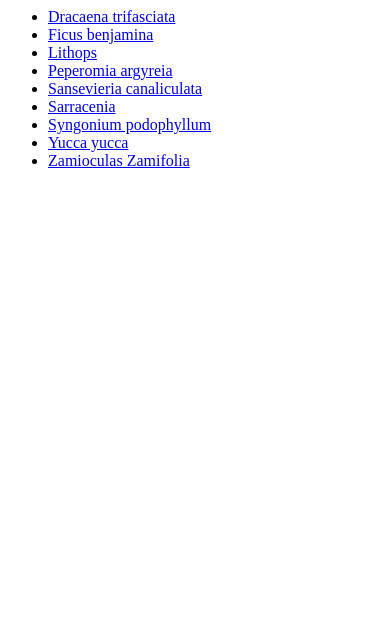
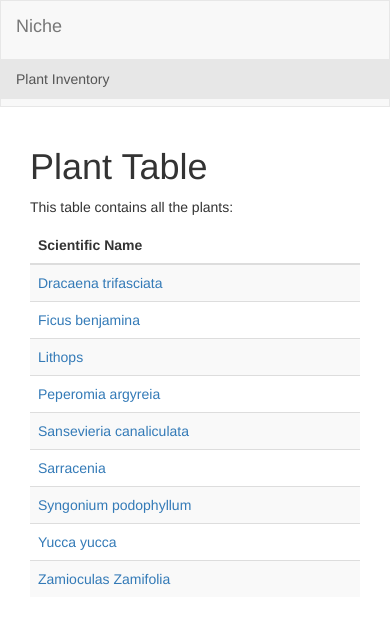
Before and after one commit to Pentokeji/niche, a Django app: page /houseplants in a window 390 px wide. Shown: the top 624 px of the page. Run offline with Django 3.2, Linux system fonts and the light colour scheme; data comes from the database, SQL or seed files in the repository; some libraries are stand-ins or nearby versions.

Commit message:
layout changes

```diff
--- /dev/null
+++ b/niche/niche/houseplants/templates/houseplants/base.html
@@ -0,0 +1,46 @@
+{% load static %}
+<!DOCTYPE html>
+<html lang="en">
+<head>
+  <title>Bootstrap Example</title>
+  <meta charset="utf-8">
+  <meta name="viewport" content="width=device-width, initial-scale=1">
+  <link rel="stylesheet" href="https://maxcdn.bootstrapcdn.com/bootstrap/3.4.1/css/bootstrap.min.css">
+  <script src="https://ajax.googleapis.com/ajax/libs/jquery/3.5.1/jquery.min.js"></script>
+  <script src="https://maxcdn.bootstrapcdn.com/bootstrap/3.4.1/js/bootstrap.min.js"></script>
+</head>
+<body>
+<header class="site-header">
+<nav class="navbar navbar-default">
+  <div class="container-fluid">
+    <div class="navbar-header">
+      <a class="navbar-brand" href="{% url 'index' %}">Niche</a>
+    </div>
+    <ul class="nav navbar-nav">
+      <li class="active"><a href="{% url 'index' %}">Plant Inventory</a></li>
+    </ul>
+  </div>
+</nav>
+</header>
+<main role="main" class="container">
+      <div class="row">
+        <div class="col-md-12">
+          {% if messages %}
+            {% for message in messages %}
+              <div class="alert alert-{{ message.tags }}">
+                {{ message }}
+              </div>
+            {% endfor %}
+          {% endif %}
+          {% block content %}
+          {% endblock %}
+        </div>
+      </div>
+    </main>
+    <!-- Optional JavaScript -->
+    <!-- jQuery first, then Popper.js, then Bootstrap JS -->
+    <script src="https://code.jquery.com/jquery-3.2.1.slim.min.js" integrity="sha384-KJ3o2DKtIkvYIK3UENzmM7KCkRr/rE9/Qpg6aAZGJwFDMVNA/GpGFF93hXpG5KkN" crossorigin="anonymous"></script>
+    <script src="https://cdnjs.cloudflare.com/ajax/libs/popper.js/1.12.9/umd/popper.min.js" integrity="sha384-ApNbgh9B+Y1QKtv3Rn7W3mgPxhU9K/ScQsAP7hUibX39j7fakFPskvXusvfa0b4Q" crossorigin="anonymous"></script>
+    <script src="https://maxcdn.bootstrapcdn.com/bootstrap/4.0.0/js/bootstrap.min.js" integrity="sha384-JZR6Spejh4U02d8jOt6vLEHfe/JQGiRRSQQxSfFWpi1MquVdAyjUar5+76PVCmYl" crossorigin="anonymous"></script>
+</body>
+</html>
--- a/niche/niche/houseplants/templates/houseplants/detail.html
+++ b/niche/niche/houseplants/templates/houseplants/detail.html
@@ -1 +1,7 @@
+{% extends "houseplants/base.html" %}
+{% block content %}
+<div>
+<img src="https://media.giphy.com/media/WPtzVOKMymmZrJv8fO/giphy.gif" alt="Flowering Dino" width="250" height="250">
 <p>Scientific Name: {{ plant }}</p>
+</div>
+{% endblock content %}
--- a/niche/niche/houseplants/templates/houseplants/index.html
+++ b/niche/niche/houseplants/templates/houseplants/index.html
@@ -1,9 +1,25 @@
+{% extends "houseplants/base.html" %}
+{% block content %}
 {% if plant_list %}
-    <ul>
+<div class="container">
+<h1>Plant Table</h1>
+  <p>This table contains all the plants:</p>
+  <table class="table table-striped">
+    <thead>
+      <tr>
+        <th>Scientific Name</th>
+      </tr>
+    </thead>
+    <tbody>
     {% for plant in plant_list %}
-        <li><a href="{% url 'detail' plant.id %}">{{ plant.scientific_name }}</a></li>
+      <tr>
+        <td><a href="{% url 'detail' plant.id %}">{{ plant.scientific_name }}</a></td>
+      </tr>
     {% endfor %}
-    </ul>
+    </tbody>
+  </table>
+</div>
 {% else %}
     <p>No plants available.</p>
 {% endif %}
+{% endblock content %}
```
Also changed, not shown: niche/niche/plant_1.png (added), niche/niche/plant_2.png (added), niche/niche/plant_3.png (added).
